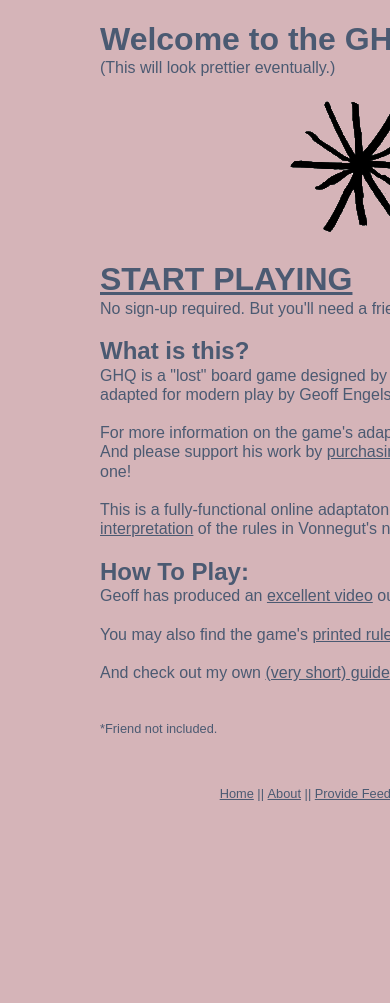
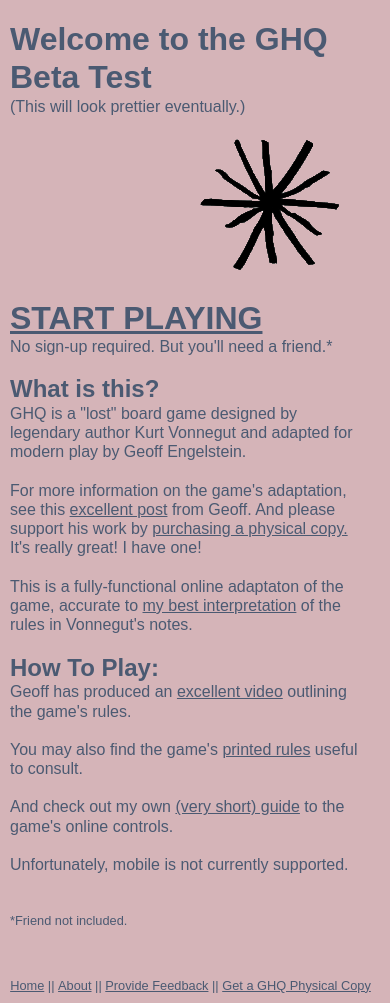
Before and after one commit to jarmatz/ghq, a Next.js app: page / in a window 390 px wide. Before the commit the page ends 844 px from the top, so only its background shows below. Built offline with nearby package versions, Linux system fonts and the light colour scheme.

Commit message:
added responsive design for mobile

```diff
--- a/app/globals.css
+++ b/app/globals.css
@@ -61,6 +61,18 @@
   margin-left: 100px;
   line-height: 1.2;
   width: 600px;
+}
+
+@media (max-width: 800px) {
+  .content {
+    margin-left: 10px;
+    margin-right: 10px;
+    width: 90vw;
+    max-width: 600px;
+  }
+  .footer {
+    margin-left: 10px;
+  }
 }
 
 .boardLogWrapper {
--- a/app/layout.tsx
+++ b/app/layout.tsx
@@ -1,4 +1,4 @@
-import type { Metadata } from "next";
+import type { Metadata, Viewport } from "next";
 import { Geist, Geist_Mono } from "next/font/google";
 import 'reflect-metadata';
 import "./globals.css";
@@ -18,6 +18,13 @@
   description: 'Play the long lost board game designed by Kurt Vonnegut'
 };
 
+export const viewport: Viewport = {
+  width: 'device-width',
+  initialScale: 1,
+  maximumScale: 1,
+  userScalable: false,
+}
+
 export default function RootLayout({
   children,
 }: Readonly<{
--- a/app/page.tsx
+++ b/app/page.tsx
@@ -55,6 +55,10 @@
         And check out my own <a href='/ui-tutorial'>(very short) guide</a> to the game's online controls.
       </p>
       <br></br>
+      <p>
+        Unfortunately, mobile is not currently supported.
+      </p>
+      <br></br>
       <br></br>
       <p style={{fontSize: '.8em'}}>
         *Friend not included.
--- a/app/ui-tutorial/page.tsx
+++ b/app/ui-tutorial/page.tsx
@@ -8,7 +8,7 @@
           Here's a quick overview of the controls:
         </h1>
         <br></br>
-          <div style={{width: 600}}>
+          <div>
           <h3>Click on a piece to activate it and see available moves. Click again to move.
             Pieces that have already moved show a "lock" icon:
           </h3>
```
